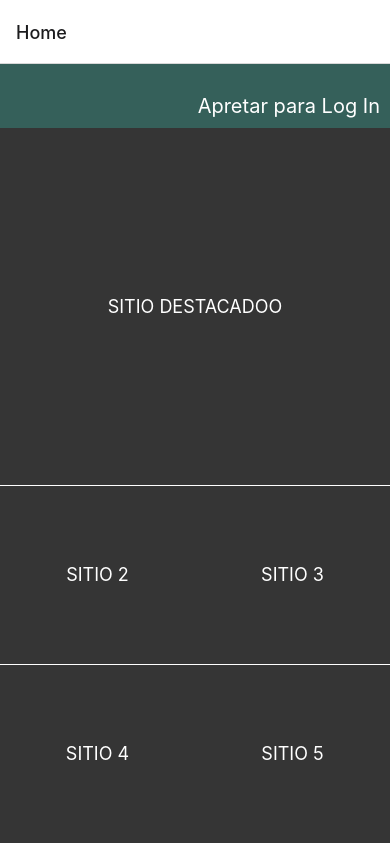
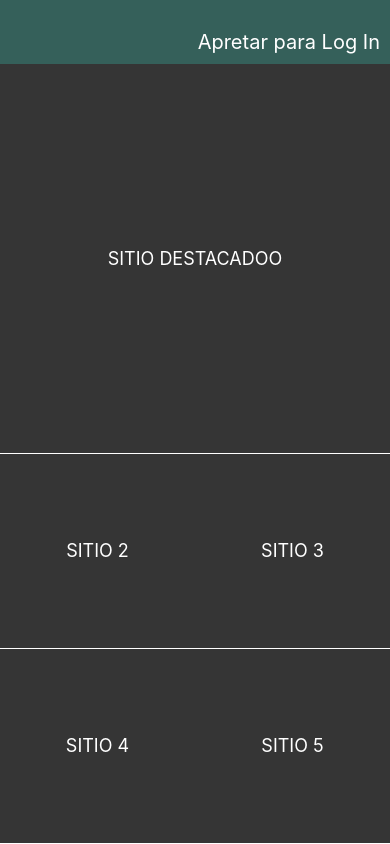
Before and after one commit to jaubass/frontend-prod3, a React Native app: screen / in a window 390 px wide. Built offline with nearby package versions, Linux system fonts and the light colour scheme.

Commit message:
volver al estado anterior, antes de navigation

```diff
--- a/App.js
+++ b/App.js
@@ -1,15 +1,7 @@
-import { NavigationContainer } from '@react-navigation/native';
-import { createNativeStackNavigator } from '@react-navigation/native-stack';
 import { Home } from './app/views/Home';
-
-const Stack = createNativeStackNavigator();
 
 export default function App() {
   return (
-    <NavigationContainer>
-      <Stack.Navigator>
-        <Stack.Screen name="Home" component={Home} />
-      </Stack.Navigator>
-    </NavigationContainer>
+    <Home />
   );
 }
```
Also changed, not shown: package.json (+2 -6 lines).
